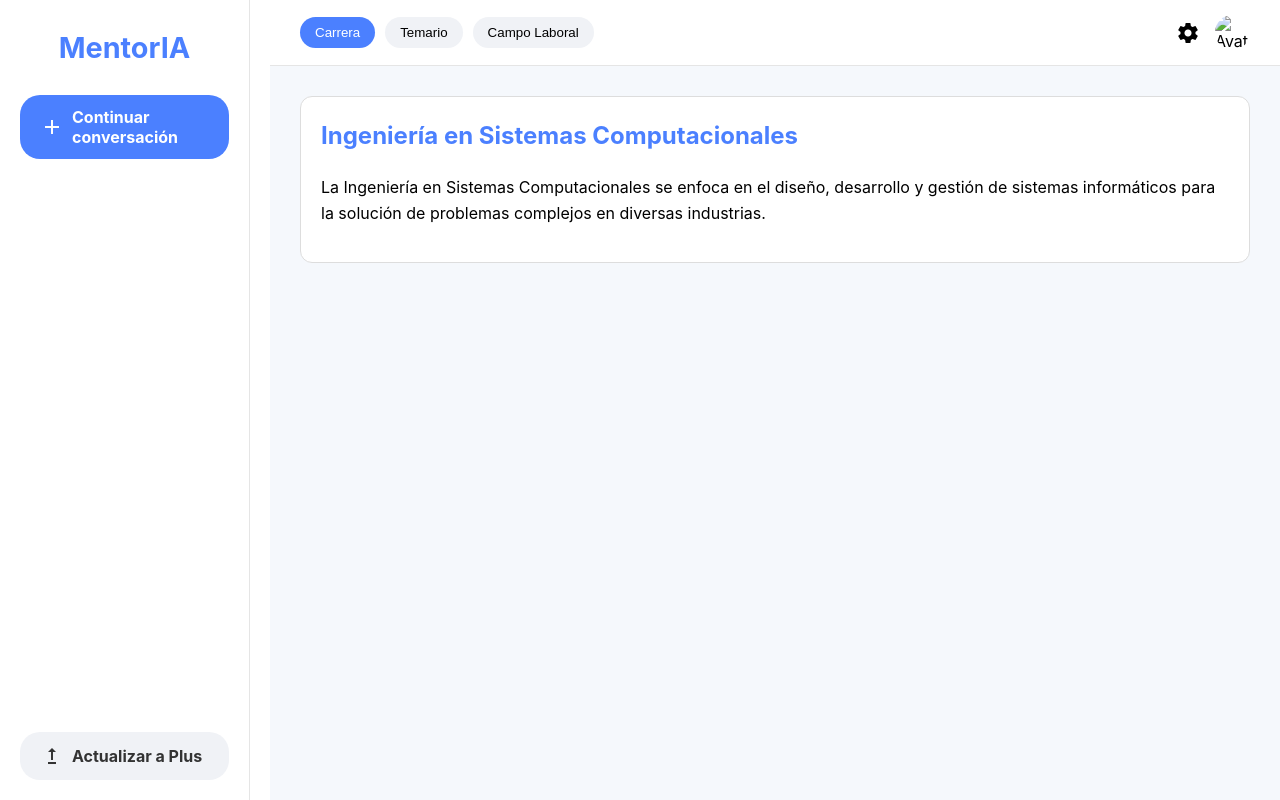
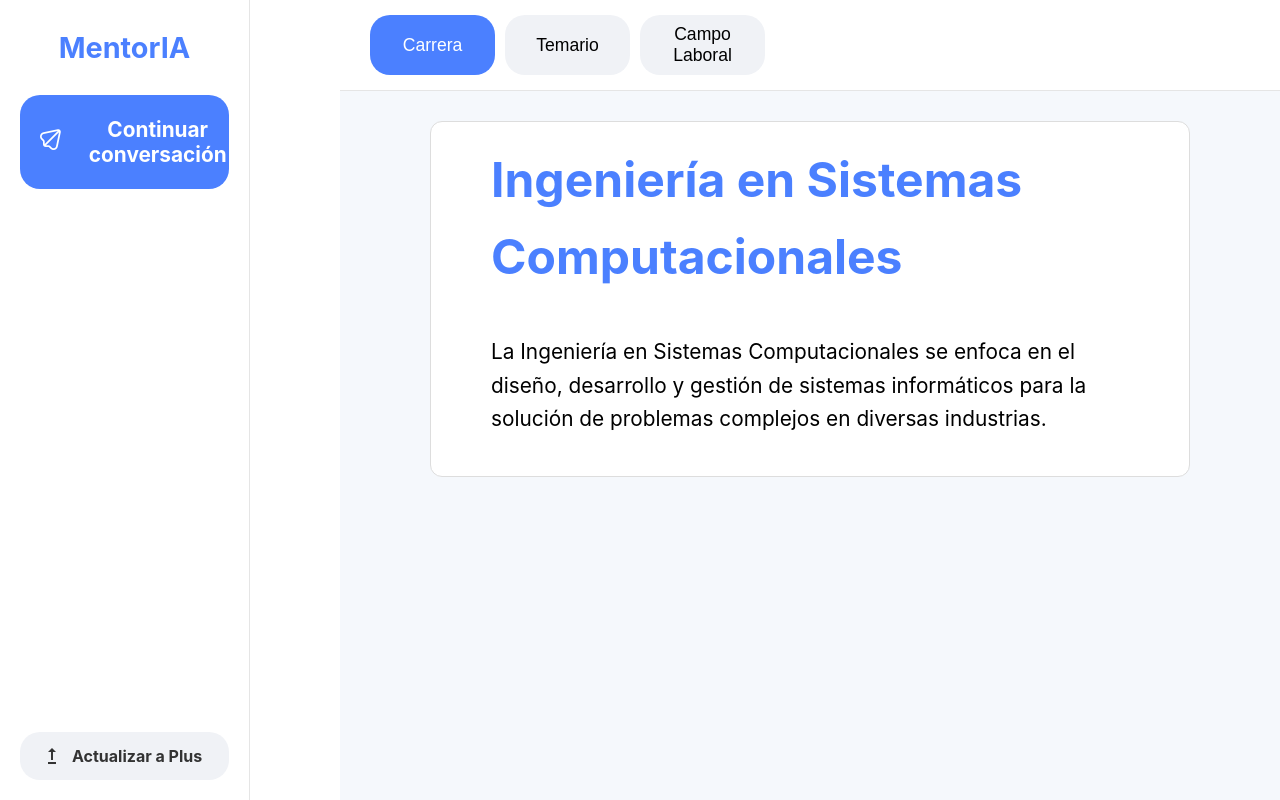
Before and after one commit to Christopher-V36/Hack_Ellucian_2025, a plain HTML site: page front/Segunda_pag.html in a window 1280 px wide. Drawn offline with nearby package versions, Linux system fonts and the light colour scheme.

Commit message:
pagina secundaria

```diff
--- a/assets/informacion.css
+++ b/assets/informacion.css
@@ -17,6 +17,18 @@ body {
     height: 100vh;
 }
 
+a {
+    display: inline-block;
+    padding: 10px 20px;
+    color: white;
+    text-decoration: none;
+    border-radius: 5px;
+    transition: transform 0.3s ease-in-out;
+}
+a:hover{
+    transform: translateY(-5px);
+}
+
 .app-container {
     display: grid;
     grid-template-columns: 250px 1fr;
@@ -27,6 +39,14 @@ body {
     gap: 20px;
     border-radius: 0;
     box-shadow: none;
+}
+
+.app-container h2{
+    font-size: 3rem;
+}
+
+.app-container p,ul{
+    font-size: 1.3rem;
 }
 
 /* Sidebar izquierda */
@@ -59,10 +79,12 @@ body {
     border-radius: 20px;
     display: flex;
     align-items: center;
+    text-align: center;
     gap: 8px;
     cursor: pointer;
     font-weight: bold;
     margin-bottom: 20px;
+    font-size: 1.3rem;
 }
 
 .chat-history h4 {
@@ -106,6 +128,7 @@ body {
 
 /* Contenido principal */
 .main-content {
+    margin-left: 70px;
     background-color: var(--main-bg);
     display: flex;
     flex-direction: column;
@@ -131,17 +154,17 @@ body {
     padding: 8px 15px;
     border-radius: 20px;
     cursor: pointer;
+    font-size: 1.1rem;
+    height: 60px;
+    width: 125px;
 }
+
 
 .model-button.active {
     background-color: var(--primary-color);
     color: white;
-}
-
-.header-profile {
-    display: flex;
-    align-items: center;
-    gap: 15px;
+    height: 60px;
+    width: 125px;
 }
 
 .header-profile img {
@@ -151,6 +174,8 @@ body {
 }
 
 .chat-display-area {
+    margin-left: 30px;
+    margin-right: 30px;
     flex-grow: 1;
     overflow-y: auto;
     padding: 30px;
@@ -162,7 +187,11 @@ body {
     border: 1px solid #ddd;
     border-radius: 12px;
     padding: 20px;
+    padding-left: 60px;
+    padding-right: 60px;
     line-height: 1.6;
+    margin-left: 30px;
+    margin-right: 30px;
 }
 
 .model-content h1, .model-content h2 {
--- a/front/Segunda_pag.html
+++ b/front/Segunda_pag.html
@@ -6,6 +6,8 @@
     <title>AIVA Chatbot UI</title>
     <link rel="stylesheet" href="../assets/informacion.css">
     <link href="https://fonts.googleapis.com/icon?family=Material+Icons" rel="stylesheet">
+    <link rel="stylesheet" href="https://cdnjs.cloudflare.com/ajax/libs/font-awesome/5.15.3/css/all.min.css">
+    <link rel="stylesheet" href="https://cdn-uicons.flaticon.com/uicons-regular-rounded/css/uicons-regular-rounded.css">
 </head>
 <body>
 
@@ -16,8 +18,8 @@
             </div>
 
             <div class="new-chat">
-                <span class="material-icons">add</span>
-                Continuar conversación
+                <i class="fi fi-rr-paper-plane"></i>
+                <a href="index.html">Continuar conversación</a>
             </div>
             <div class="chat-history">
                 </div>
@@ -34,16 +36,12 @@
                     <button class="model-button" data-target="model-content-2">Temario</button>
                     <button class="model-button" data-target="model-content-3">Campo Laboral</button>
                 </div>
-                <div class="header-profile">
-                    <span class="material-icons">settings</span>
-                    <img src="your-avatar.png" alt="Avatar">
-                </div>
             </header>
 
             <section class="chat-display-area">
 
                 <div id="model-content-1" class="model-content">
-                    <h1>Ingeniería en Sistemas Computacionales</h1>
+                    <h2>Ingeniería en Sistemas Computacionales</h2>
                     <p>La Ingeniería en Sistemas Computacionales se enfoca en el diseño, desarrollo y gestión de sistemas informáticos para la solución de problemas complejos en diversas industrias.</p>
                 </div>
 
```
